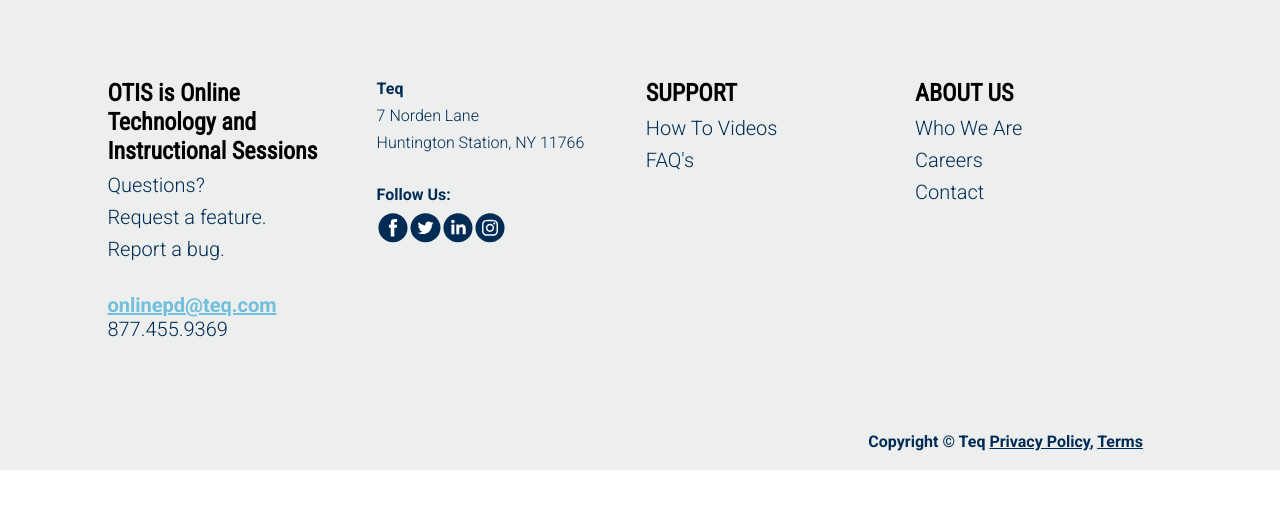
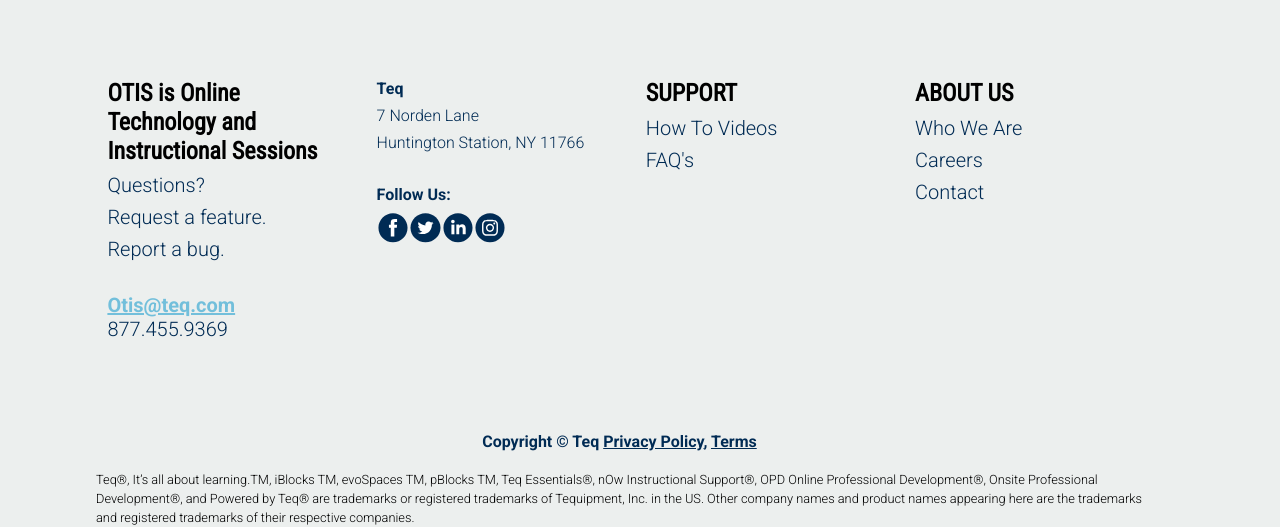
Before and after one commit to JaySoftye/Otis, a PHP site: page /erc-index.php in a window 1280 px wide. Shown: the part 2397-2924 px from the top of the page. Before the commit the page ends 2867 px from the top, so only its background shows below. Run offline with PHP 8.4, Linux system fonts and the light colour scheme; data that the repository does not hold is empty; some web fonts are replaced.

Commit message:
page links update

```diff
--- a/footer.php
+++ b/footer.php
@@ -8,7 +8,7 @@
         <p class="h5 dark-blue-text">Report a bug.</p>
         <br />
         <p class="h5 dark-blue-text">
-          <a class="bold" href="mailto:onlinepd@teq.com"><u>onlinepd@teq.com</u></a>
+          <a class="bold" href="mailto:otis@teq.com"><u>Otis@teq.com</u></a>
           <br />877.455.9369
         </p>
       </div>
@@ -42,14 +42,15 @@
         <p class="sub-heading h4 bold">ABOUT US</p>
         <p class="h5"><a class="dark-blue-text" href="#">Who We Are</a></p>
         <p class="h5"><a class="dark-blue-text" href="#"><a class="dark-blue-text" href="#">Careers</a></p>
-        <p class="h5"><a class="dark-blue-text" href="#"><a class="dark-blue-text" href="#">Contact</a></p>
+        <p class="h5"><a class="dark-blue-text" href="#contact-us" data-toggle="modal"><a class="dark-blue-text" href="#">Contact</a></p>
       </div>
     </div>
     <div class="row">
       <div class="col-md">
-        <p class="dark-blue-text bold text-right">
-          Copyright © Teq <a class="dark-blue-text bold" href="#"><u>Privacy Policy</u></a>, <a class="dark-blue-text bold" href="#"><u>Terms</u></a>
+        <p class="dark-blue-text bold text-center">
+          Copyright © Teq <a class="dark-blue-text bold" href="/profile/policy"><u>Privacy Policy</u></a>, <a class="dark-blue-text bold" href="/profile/terms"><u>Terms</u></a>
         </p>
+        <small>Teq®, It’s all about learning.TM, iBlocks TM, evoSpaces TM, pBlocks TM, Teq Essentials®, nOw Instructional Support®, OPD Online Professional Development®, Onsite Professional Development®, and Powered by Teq® are trademarks or registered trademarks of Tequipment, Inc. in the US. Other company names and product names appearing here are the trademarks and registered trademarks of their respective companies.</small>
       </div>
     </div>
   </div>
--- a/login-window.php
+++ b/login-window.php
@@ -21,7 +21,7 @@
             <button type="button" class="login">LOGIN</button>
           </form>
         </div>
-        <p class="text-center black-text"><a class="black-text" href="#reset-password-window" data-toggle="modal" data-dismiss="modal" aria-label="Close"><u>Forgot Password?</u></a> | <a class="black-text" href="https://onlinepd.teq.com/users/register/group"><u>Not a member?</u></a><br /><span class="bold">or Sign in with:</span></p>
+        <p class="text-center black-text"><a class="black-text" href="#reset-password-window" data-toggle="modal" data-dismiss="modal" aria-label="Close"><u>Forgot Password?</u></a> | <a class="black-text" href="pricing.php"><u>Not a member?</u></a><br /><span class="bold">or Sign in with:</span></p>
         <div class="login-footer">
           <svg version="1.1" viewBox="0 0 500 60">
           <a href="https://clever.com/oauth/authorize?response_type=code&redirect_uri=https%3A%2F%2Fonlinepd.teq.com%2Fusers%2Fclever&client_id=341a230237ee5ab721ef&scope=read:user_id+read:teachers">
```
Also changed, not shown: index.php (+4 -3 lines).
